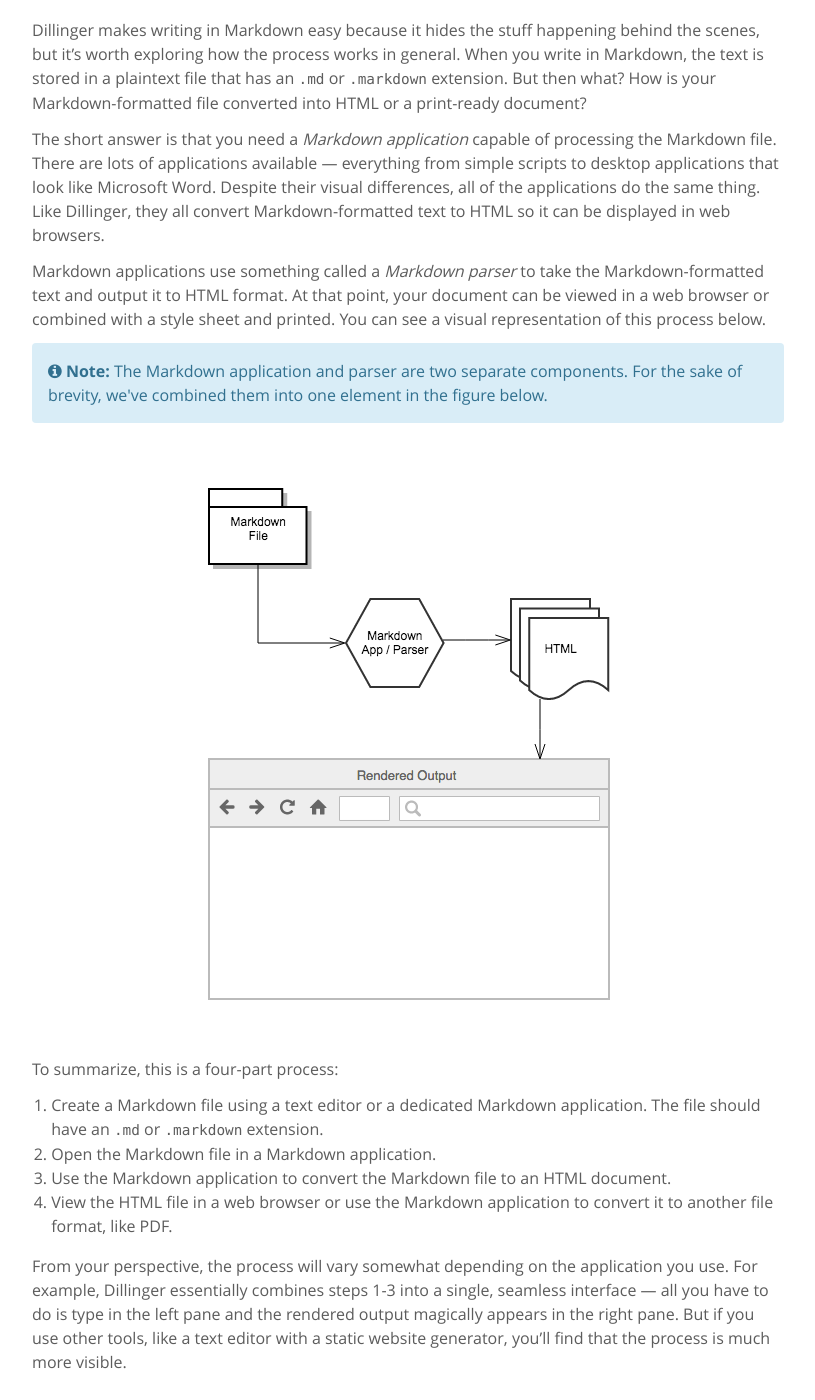
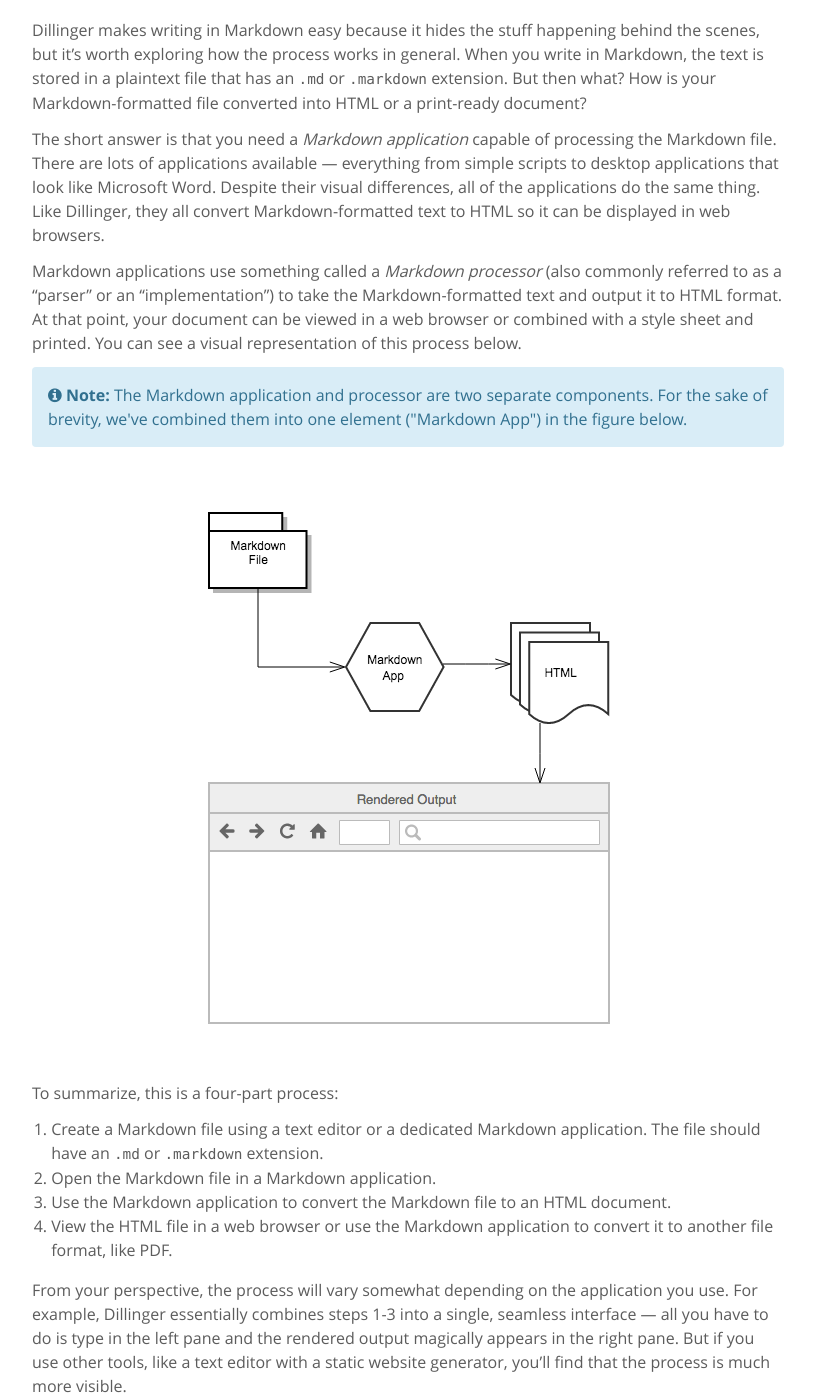
Before and after one commit to mattcone/markdown-guide, a Jekyll site: the page built from index.md, in a window 1280 px wide and 1400 px high, scrolled down 3376 px. Shown: the whole window, without its empty margins (232-1047 px from the left). Built offline with Jekyll 4.4.1, drawn with Linux system fonts in a browser that asks for light colours; some of the changed text lies outside the part shown.

Commit message:
Standardize on processor

```diff
--- a/_content/how-does-it-work.md
+++ b/_content/how-does-it-work.md
@@ -4,10 +4,10 @@
 
 The short answer is that you need a *Markdown application* capable of processing the Markdown file. There are lots of applications available — everything from simple scripts to desktop applications that look like Microsoft Word. Despite their visual differences, all of the applications do the same thing. Like Dillinger, they all convert Markdown-formatted text to HTML so it can be displayed in web browsers.
 
-Markdown applications use something called a *Markdown parser* to take the Markdown-formatted text and output it to HTML format. At that point, your document can be viewed in a web browser or combined with a style sheet and printed. You can see a visual representation of this process below.
+Markdown applications use something called a *Markdown processor* (also commonly referred to as a "parser" or an "implementation") to take the Markdown-formatted text and output it to HTML format. At that point, your document can be viewed in a web browser or combined with a style sheet and printed. You can see a visual representation of this process below.
 
 <div class="alert alert-info">
-  <i class="fa fa-info-circle" aria-hidden="true"></i> <strong>Note:</strong> The Markdown application and parser are two separate components. For the sake of brevity, we've combined them into one element in the figure below.
+  <i class="fa fa-info-circle" aria-hidden="true"></i> <strong>Note:</strong> The Markdown application and processor are two separate components. For the sake of brevity, we've combined them into one element ("Markdown App") in the figure below.
 </div>
 
 <br/>
```
Also changed, not shown: _content/basic-syntax/index.md (+1 -1 lines), assets/images/process.png.
